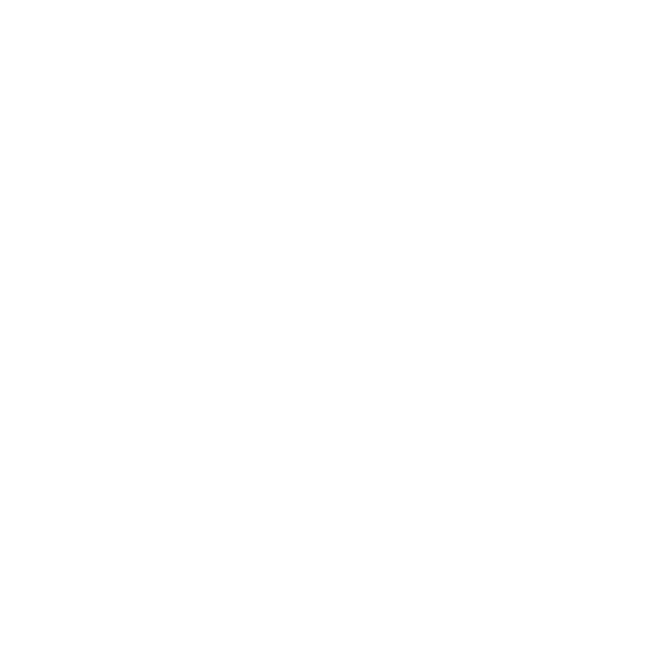
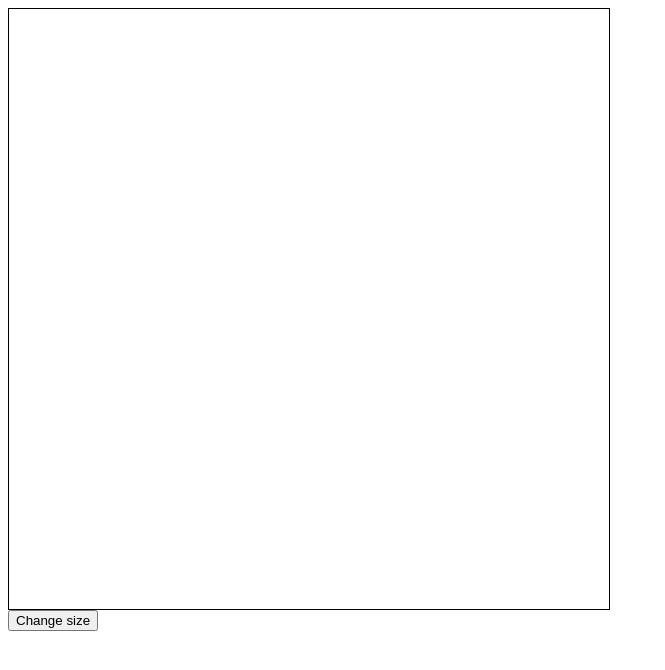
Before and after one commit to jankowskipawel/etch-a-sketch, a plain HTML site: page index.html in a window 1280 px wide. Shown: the whole page, without its empty margins (0-665 px from the left). Drawn offline with Linux system fonts and the light colour scheme.

Commit message:
Add working drawing

```diff
--- a/index.html
+++ b/index.html
@@ -4,9 +4,8 @@
         <link rel="stylesheet" type="text/css" href="style.css">
     </head>
     <body>
-        <div class="grid">
-
-        </div>
+        <div class="grid"></div>
+        <button class="sizeChange">Change size</button>
     </body>
     <script src="script.js"></script>
 </html>
--- a/script.js
+++ b/script.js
@@ -0,0 +1,22 @@
+let grid = document.querySelector('.grid');
+
+let btnSizeChange = document.querySelector('.sizeChange')
+btnSizeChange.addEventListener('click', function(){prompt('Type in side length of square. (16 = 16x16 square)')})
+
+let sideSize = 16;
+let squareCount = sideSize**2;
+let squareCalculatedSize = 100 / sideSize;
+
+for(let i=0; i<squareCount; i++)
+{
+    let newDiv = grid.appendChild(document.createElement('div'));
+    newDiv.classList.add('drawSquare');
+
+    //set size of squares to equally fill the area
+    newDiv.setAttribute("style","height: "+squareCalculatedSize +"%;"+"width: "+ squareCalculatedSize+"%;");
+    newDiv.addEventListener("mouseover", function () {changeColor(newDiv)});
+}
+
+function changeColor(elementName){
+    elementName.style.backgroundColor = 'red';
+}
--- a/style.css
+++ b/style.css
@@ -0,0 +1,12 @@
+.grid {
+    display: flex;
+    flex-wrap: wrap;
+    width: 600px;
+    height: 600px;
+    align-items: stretch;
+    border: solid 1px black;
+}
+
+.drawSquare {
+    margin: auto;
+}
```
